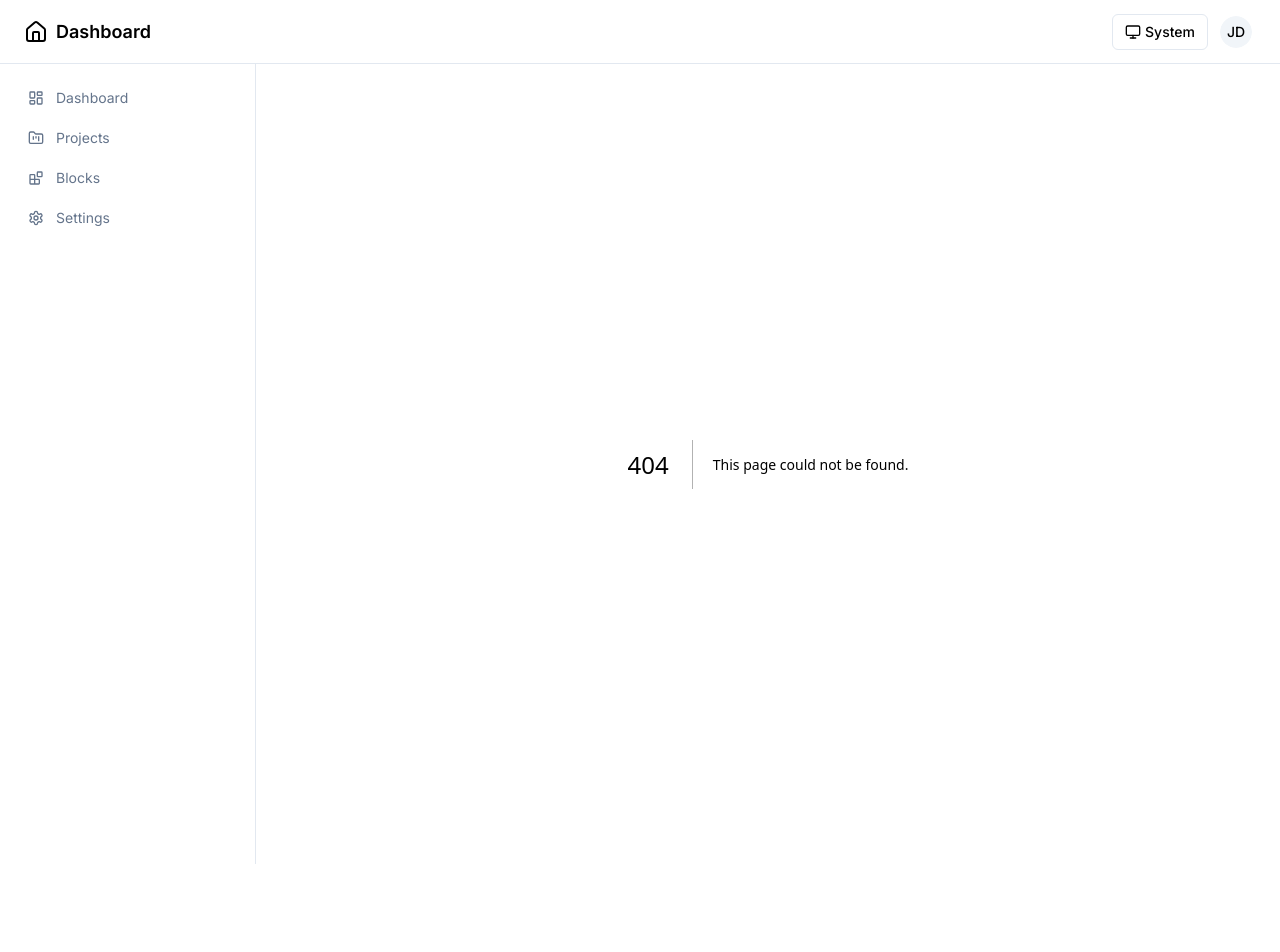
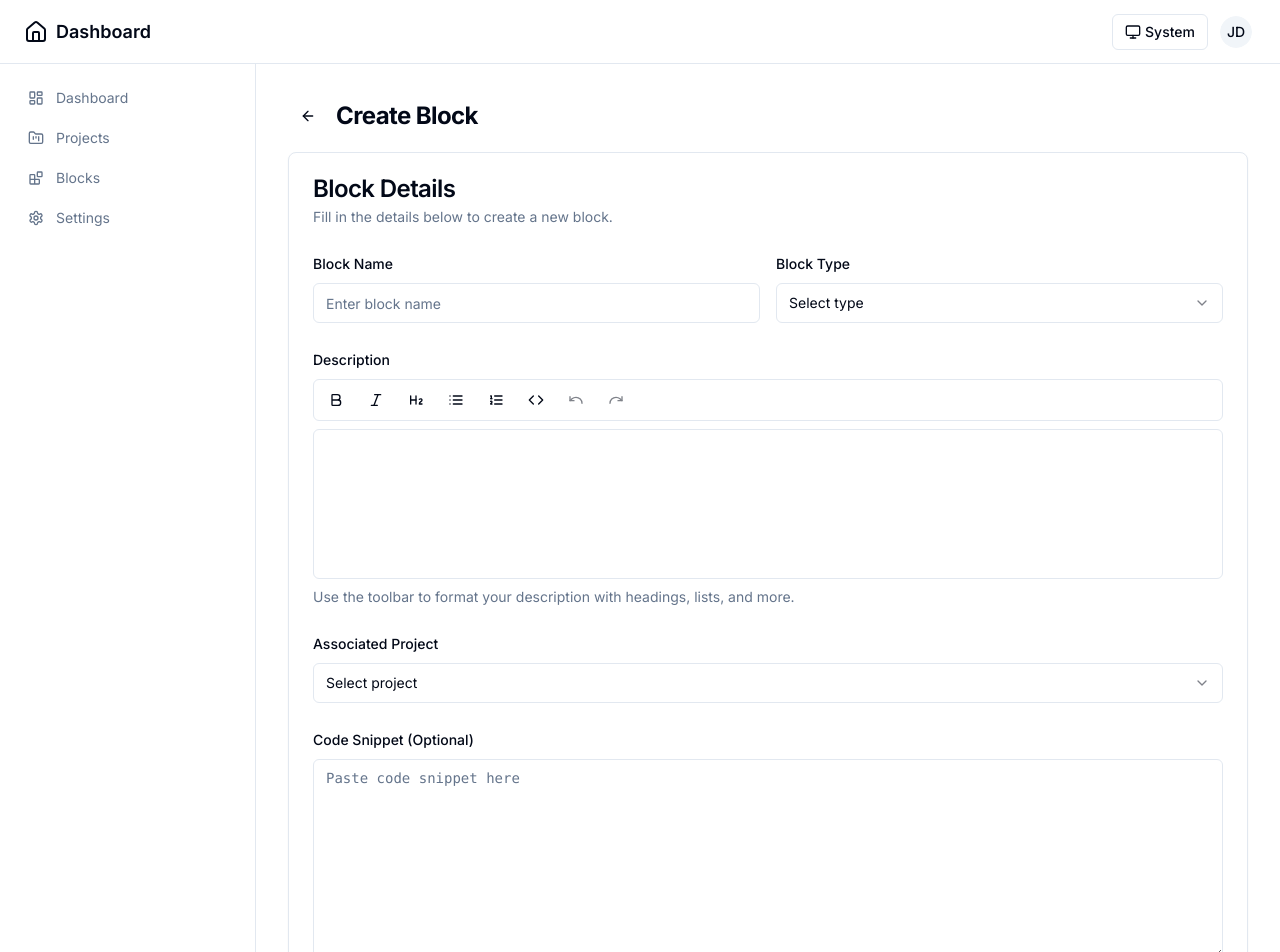
Before and after one commit to Moniruzzaman2525/portfolio-dashboard, a Next.js app: page /blocks/new in a window 1280 px wide. Before the commit this address had no page. Shown: the top 952 px of the page. Before the commit the page ends 864 px from the top, so only its background shows below. Built offline with nearby package versions, Linux system fonts and the light colour scheme.

Commit message:
create block done

```diff
--- /dev/null
+++ b/app/blocks/new/page.tsx
@@ -0,0 +1,38 @@
+import type { Metadata } from "next"
+import Link from "next/link"
+import { ArrowLeft } from "lucide-react"
+
+import { Button } from "@/components/ui/button"
+import { Card, CardContent, CardDescription, CardHeader, CardTitle } from "@/components/ui/card"
+import { BlockForm } from "@/components/Feather/blocks/block-form"
+
+
+export const metadata: Metadata = {
+    title: "Create Block",
+    description: "Create a new block",
+}
+
+export default function CreateBlockPage() {
+    return (
+        <div className="flex flex-col gap-4 p-4 md:p-8">
+            <div className="flex items-center gap-2">
+                <Button variant="ghost" size="icon" asChild>
+                    <Link href="/">
+                        <ArrowLeft className="h-4 w-4" />
+                        <span className="sr-only">Back</span>
+                    </Link>
+                </Button>
+                <h1 className="text-2xl font-bold tracking-tight">Create Block</h1>
+            </div>
+            <Card>
+                <CardHeader>
+                    <CardTitle>Block Details</CardTitle>
+                    <CardDescription>Fill in the details below to create a new block.</CardDescription>
+                </CardHeader>
+                <CardContent>
+                    <BlockForm />
+                </CardContent>
+            </Card>
+        </div>
+    )
+}
--- /dev/null
+++ b/components/Feather/blocks/block-form.tsx
@@ -0,0 +1,184 @@
+"use client"
+
+import { useState } from "react"
+import { useRouter } from "next/navigation"
+
+import { Button } from "@/components/ui/button"
+import { Form, FormControl, FormDescription, FormField, FormItem, FormLabel, FormMessage } from "@/components/ui/form"
+import { Input } from "@/components/ui/input"
+import { Select, SelectContent, SelectItem, SelectTrigger, SelectValue } from "@/components/ui/select"
+import { Textarea } from "@/components/ui/textarea"
+import { zodResolver } from "@hookform/resolvers/zod"
+import { useForm } from "react-hook-form"
+import * as z from "zod"
+import { RichTextEditor } from "@/components/Dashboard/rich-text-editor"
+
+const formSchema = z.object({
+    name: z.string().min(2, {
+        message: "Block name must be at least 2 characters.",
+    }),
+    description: z.string().min(10, {
+        message: "Description must be at least 10 characters.",
+    }),
+    type: z.string({
+        required_error: "Please select a block type.",
+    }),
+    project: z.string({
+        required_error: "Please select a project.",
+    }),
+    code: z.string().optional(),
+})
+
+// Sample data - would come from your API in a real app
+const projects = [
+    { id: "1", name: "E-commerce Platform" },
+    { id: "2", name: "CRM System" },
+    { id: "3", name: "Mobile App" },
+    { id: "4", name: "Marketing Website" },
+    { id: "5", name: "Internal Dashboard" },
+]
+
+export function BlockForm() {
+    const router = useRouter()
+    const [isSubmitting, setIsSubmitting] = useState(false)
+
+    const form = useForm<z.infer<typeof formSchema>>({
+        resolver: zodResolver(formSchema),
+        defaultValues: {
+            name: "",
+            description: "",
+            type: "",
+            project: "",
+            code: "",
+        },
+    })
+
+    function onSubmit(values: z.infer<typeof formSchema>) {
+        setIsSubmitting(true)
+
+        // In a real app, you would submit to your API here
+        console.log(values)
+
+        // Simulate API call
+        setTimeout(() => {
+            setIsSubmitting(false)
+            router.push("/")
+        }, 1000)
+    }
+
+    return (
+        <Form {...form}>
+            <form onSubmit={form.handleSubmit(onSubmit)} className="space-y-6">
+                <div className="grid gap-4 md:grid-cols-2">
+                    <FormField
+                        control={form.control}
+                        name="name"
+                        render={({ field }) => (
+                            <FormItem>
+                                <FormLabel>Block Name</FormLabel>
+                                <FormControl>
+                                    <Input placeholder="Enter block name" {...field} />
+                                </FormControl>
+                                <FormMessage />
+                            </FormItem>
+                        )}
+                    />
+                    <FormField
+                        control={form.control}
+                        name="type"
+                        render={({ field }) => (
+                            <FormItem>
+                                <FormLabel>Block Type</FormLabel>
+                                <Select onValueChange={field.onChange} defaultValue={field.value}>
+                                    <FormControl>
+                                        <SelectTrigger>
+                                            <SelectValue placeholder="Select type" />
+                                        </SelectTrigger>
+                                    </FormControl>
+                                    <SelectContent>
+                                        <SelectItem value="ui-component">UI Component</SelectItem>
+                                        <SelectItem value="feature">Feature</SelectItem>
+                                        <SelectItem value="layout">Layout</SelectItem>
+                                        <SelectItem value="utility">Utility</SelectItem>
+                                        <SelectItem value="integration">Integration</SelectItem>
+                                    </SelectContent>
+                                </Select>
+                                <FormMessage />
+                            </FormItem>
+                        )}
+                    />
+                </div>
+
+                <FormField
+                    control={form.control}
+                    name="description"
+                    render={({ field }) => (
+                        <FormItem>
+                            <FormLabel>Description</FormLabel>
+                            <FormControl>
+                                <RichTextEditor value={field.value} onChange={field.onChange} placeholder="Enter block description" />
+                            </FormControl>
+                            <FormDescription>
+                                Use the toolbar to format your description with headings, lists, and more.
+                            </FormDescription>
+                            <FormMessage />
+                        </FormItem>
+                    )}
+                />
+
+                <FormField
+                    control={form.control}
+                    name="project"
+                    render={({ field }) => (
+                        <FormItem>
+                            <FormLabel>Associated Project</FormLabel>
+                            <Select onValueChange={field.onChange} defaultValue={field.value}>
+                                <FormControl>
+                                    <SelectTrigger>
+                                        <SelectValue placeholder="Select project" />
+                                    </SelectTrigger>
+                                </FormControl>
+                                <SelectContent>
+                                    {projects.map((project) => (
+                                        <SelectItem key={project.id} value={project.id}>
+                                            {project.name}
+                                        </SelectItem>
+                                    ))}
+                                </SelectContent>
+                            </Select>
+                            <FormMessage />
+                        </FormItem>
+                    )}
+                />
+
+                <FormField
+                    control={form.control}
+                    name="code"
+                    render={({ field }) => (
+                        <FormItem>
+                            <FormLabel>Code Snippet (Optional)</FormLabel>
+                            <FormControl>
+                                <Textarea
+                                    placeholder="Paste code snippet here"
+                                    className="min-h-[200px] font-mono text-sm"
+                                    {...field}
+                                />
+                            </FormControl>
+                            <FormDescription>Add any code snippets or implementation details for this block.</FormDescription>
+                            <FormMessage />
+                        </FormItem>
+                    )}
+                />
+
+                <div className="flex justify-end gap-2">
+                    <Button variant="outline" type="button" onClick={() => router.push("/")}>
+                        Cancel
+                    </Button>
+                    <Button type="submit" disabled={isSubmitting}>
+                        {isSubmitting ? "Creating..." : "Create Block"}
+                    </Button>
+                </div>
+            </form>
+        </Form>
+    )
+}
```
